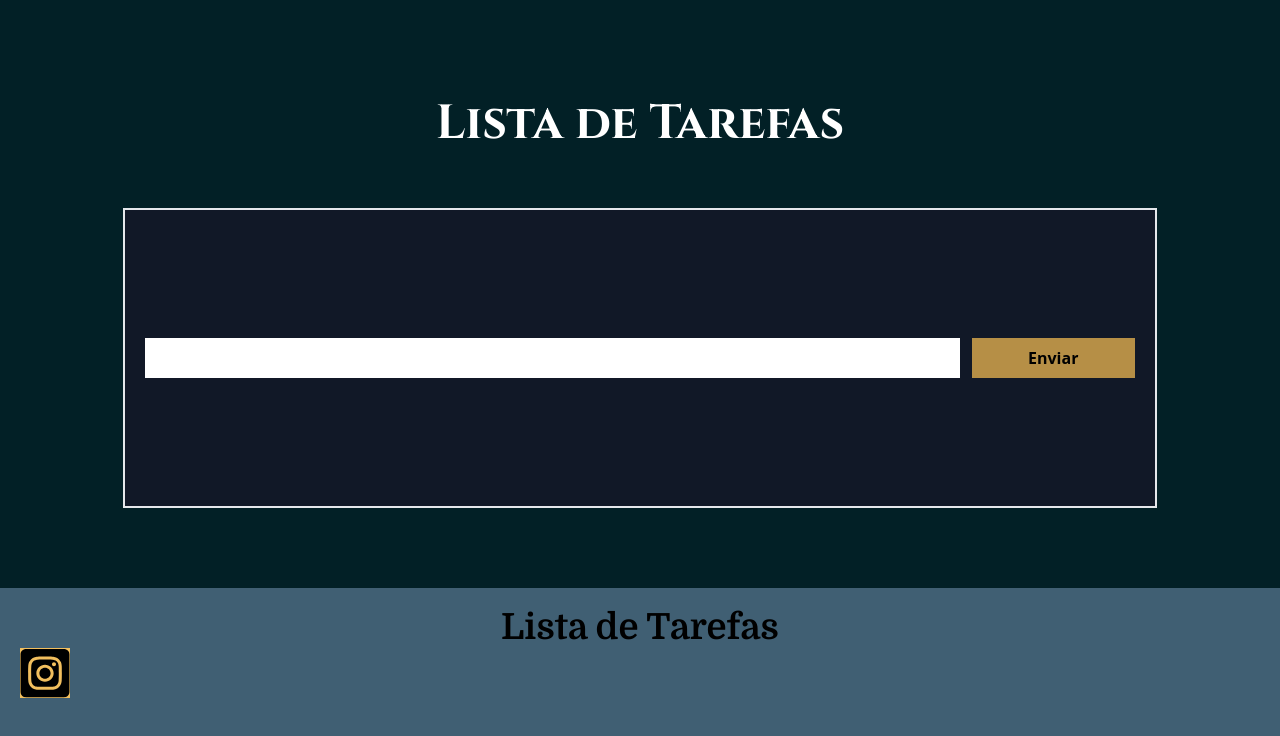
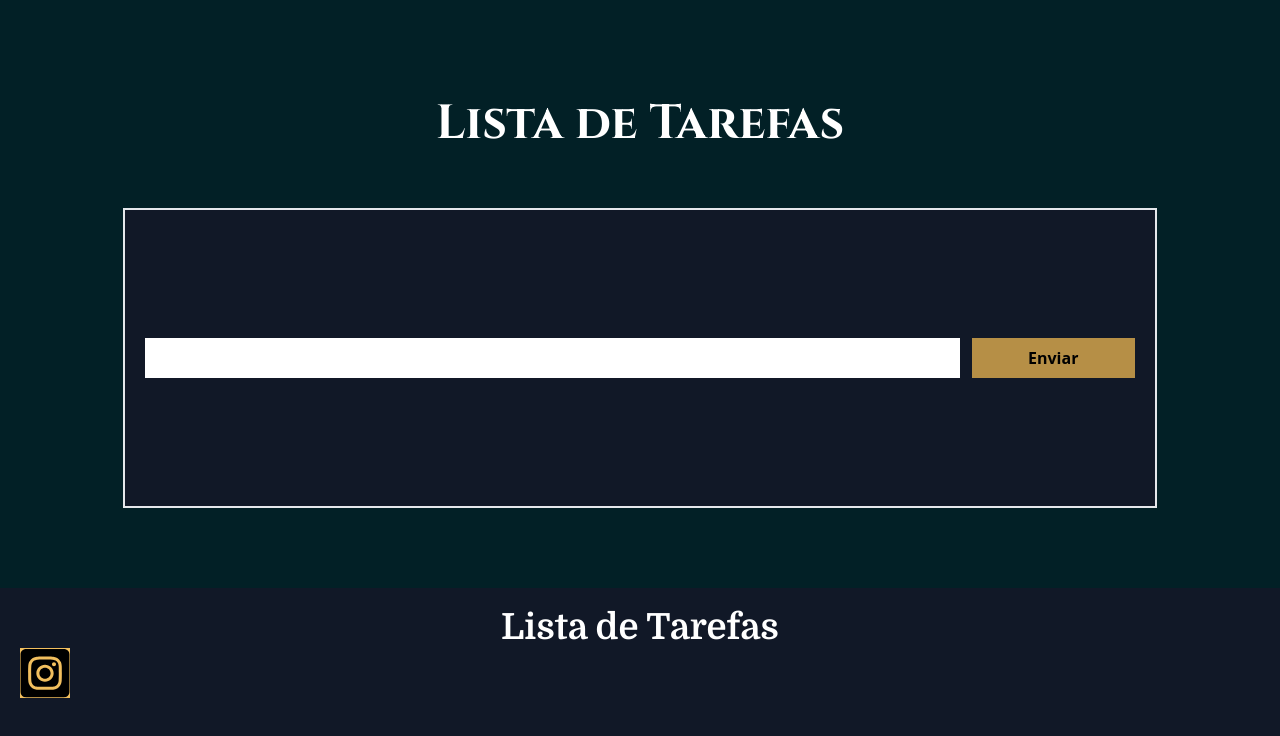
Before and after one commit to Ronaldjga/listaDeTarefas, a Next.js app: page / in a window 1280 px wide. Shown: the top 736 px of the page. Built offline with nearby package versions, Linux system fonts and the light colour scheme.

Commit message:
new commit

```diff
--- a/src/components/footer.js
+++ b/src/components/footer.js
@@ -8,9 +8,9 @@ import linkedinIcon from './img/linkedinIcon.svg'
 export function Footer() {
     return (
         <footer
-            className="w-full h-[350px] bg-bluishGray p-5"
+            className="w-full h-[350px] bg-gray-900 p-5"
         >
-            <h2 className="text-4xl font-h2Title font-bold text-center">
+            <h2 className="text-4xl font-h2Title font-bold text-center text-white">
                 Lista de Tarefas
             </h2>
             <SociaisIcon
```
